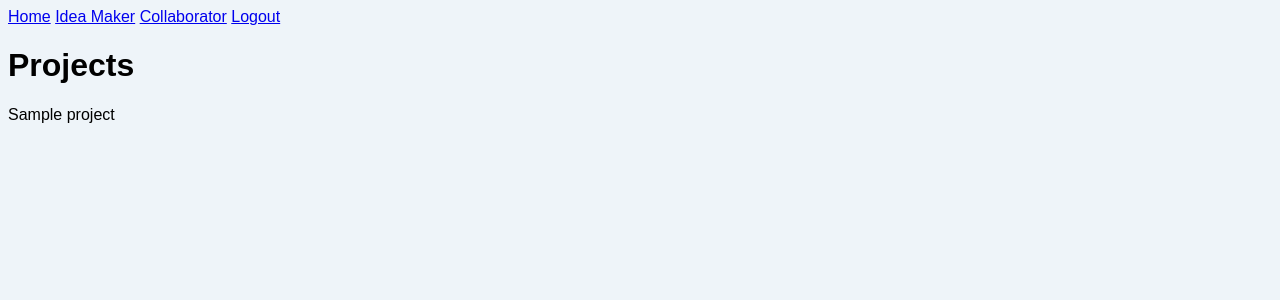
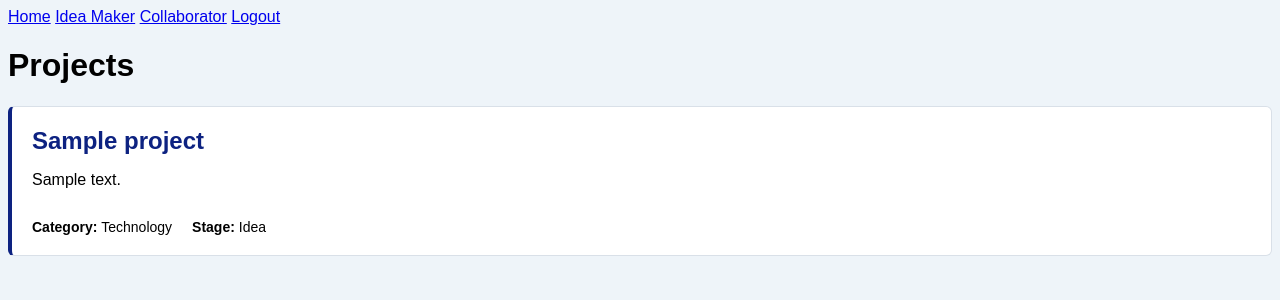
Before and after one commit to RanaAboudawoud/Team-Formation-Platform, a Django app: page /projects/ in a window 1280 px wide. Shown: the top 300 px of the page. Run offline with Django 5.2, Linux system fonts and the light colour scheme; tables that the repository leaves empty hold one stand-in row (values such as "Sample post").

Commit message:
Stylr projoect diplay (#86)

```diff
--- a/core/static/core/style.css
+++ b/core/static/core/style.css
@@ -309,3 +309,41 @@
     border-radius: 6px;
     cursor: pointer;
 }
+
+/* Projects page */
+
+.projects-container {
+    width: 80%;
+    margin: 30px auto;
+    padding: 30px;
+}
+
+.projects-container h1 {
+    color: #14213D;
+    margin-bottom: 25px;
+}
+
+.project-display-card {
+    background-color: white;
+    border: 1px solid #d9e0e8;
+    border-radius: 6px;
+    border-left: 4px solid #0d2281;
+    padding: 20px;
+    margin-bottom: 20px;
+}
+
+.project-display-card h2 {
+    color: #0d2281;
+    margin-top: 0;
+    margin-bottom: 8px;
+}
+
+.project-display-meta {
+    display: flex;
+    gap: 20px;
+}
+
+.project-display-meta p {
+    margin-bottom: 0;
+    font-size: 14px;
+}
--- a/core/templates/core/projects.html
+++ b/core/templates/core/projects.html
@@ -11,7 +11,29 @@
     <h1>Projects</h1>
 
     {% for project in projects %}
-        <p>{{ project.name }}</p>
+
+        <div class = "project-display-card">
+
+            <h2>{{ project.name }}</h2>
+
+            <p>{{ project.description }}</p>
+
+            <div class = "project-display-meta">
+
+                <p>
+                    <strong>Category: </strong>
+                    {{ project.get_category_display }}
+                </p>
+
+                <p>
+                    <strong>Stage: </strong>
+                    {{ project.get_stage_display }}
+                </p>
+
+            </div>
+
+        </div>
+
     {% endfor %}
 
 </body>
```
